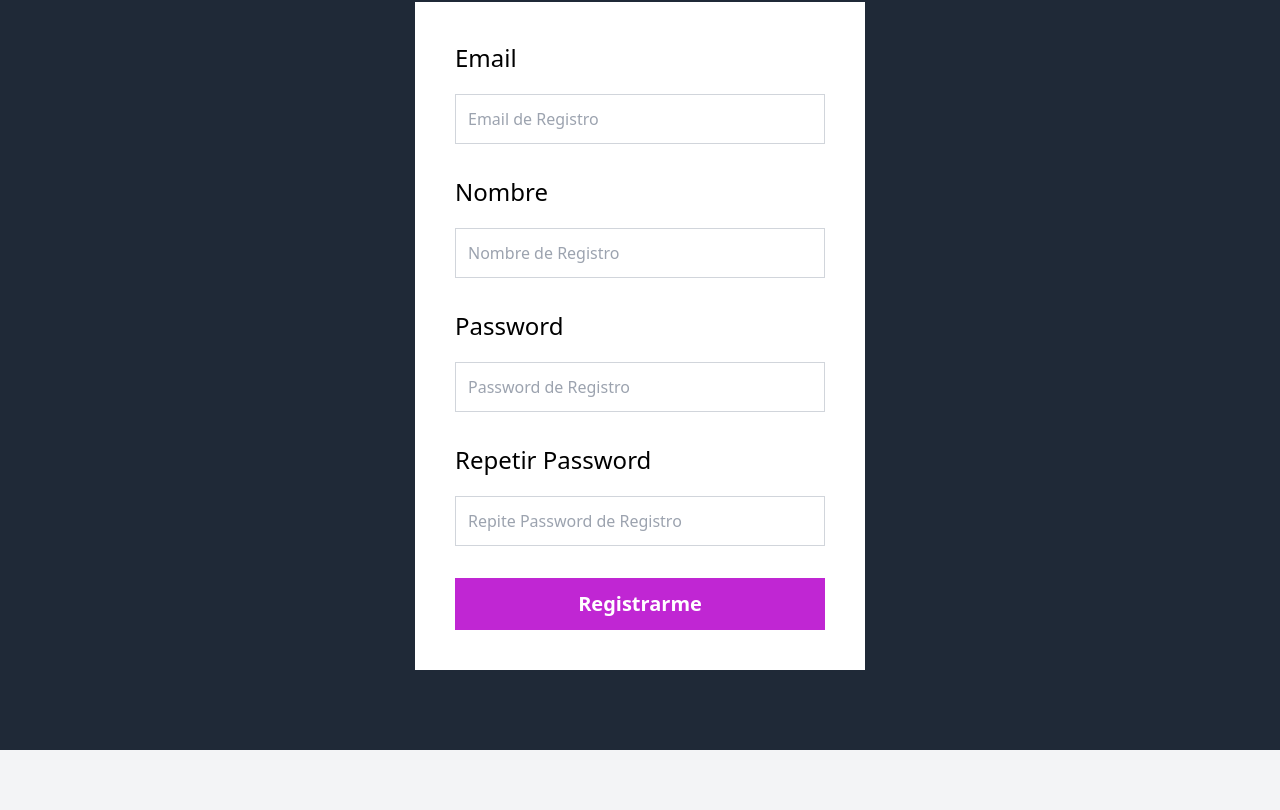
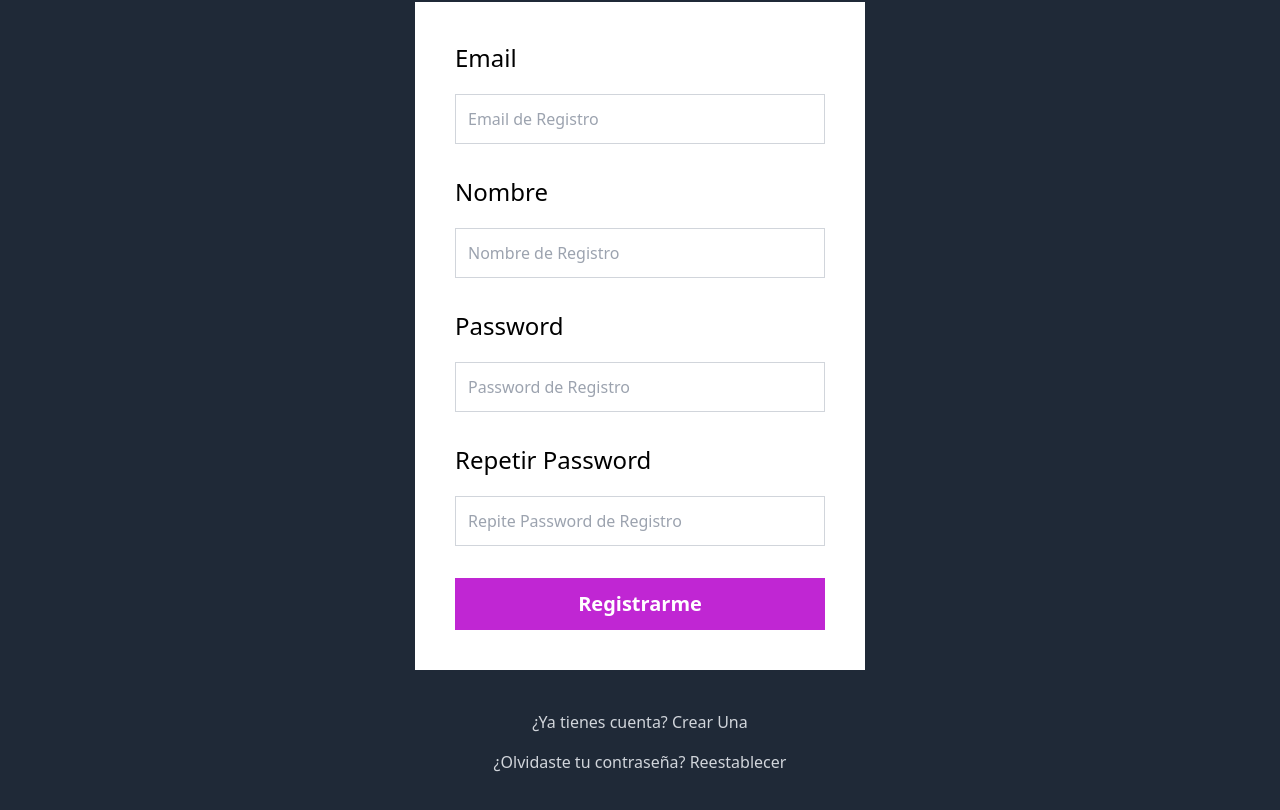
Before and after one commit to martapastorperez/uptask_frontend, a React (Vite) app: page /auth/register in a window 1280 px wide. Shown: the part 448-1258 px from the top of the page. Before the commit the page ends 1198 px from the top, so only its background shows below. Built offline with nearby package versions, Linux system fonts and the light colour scheme; no server answers.

Commit message:
feat: add links and titles in login and register

```diff
--- a/src/views/auth/LoginView.tsx
+++ b/src/views/auth/LoginView.tsx
@@ -33,6 +33,11 @@ export const LoginView = () => {
 
   return (
     <>
+      <h1 className="text-5xl font-black text-white">Iniciar sesión</h1>
+      <p className="text-2xl font-light text-white mt-5">
+          Comienza a planear tus proyectos {''}
+            <span className=" text-fuchsia-500 font-bold">iniciando sesión en este formulario</span>
+      </p>
       <form
         onSubmit={handleSubmit(handleLogin)}
         className="space-y-8 p-10 bg-white"
--- a/src/views/auth/RegisterView.tsx
+++ b/src/views/auth/RegisterView.tsx
@@ -3,7 +3,7 @@ import { createUser } from "@/services/AuthAPI";
 import { UserRegistrationForm } from "@/types/index";
 import { useMutation } from "@tanstack/react-query";
 import { useForm } from "react-hook-form";
-import { useNavigate } from "react-router-dom";
+import { Link } from "react-router-dom";
 import { toast } from "react-toastify";
 
 export const RegisterView = () => {
@@ -16,7 +16,6 @@ export const RegisterView = () => {
 
       const { register, handleSubmit, watch, reset, formState: { errors } } = useForm<UserRegistrationForm>({ defaultValues: initialValues });
 
-      const navigate=useNavigate()
       const password = watch('password');
 
       const {mutate}=useMutation({
@@ -27,7 +26,6 @@ export const RegisterView = () => {
         onSuccess:(data)=>{
             toast.success(data)
             reset()
-            //navigate('/auth/login')
         }
       })
 
@@ -135,6 +133,18 @@ export const RegisterView = () => {
               className="bg-fuchsia-600 hover:bg-fuchsia-700 w-full p-3  text-white font-black  text-xl cursor-pointer"
             />
           </form>
+
+          <nav className="mt-10 flex flex-col space-y-4">
+            <Link
+                to={'/auth/login'}
+                className="text-center text-gray-300 font-normal"
+            >¿Ya tienes cuenta? Crear Una</Link>
+
+            <Link
+                to={'/auth/forgot-password'}
+                className="text-center text-gray-300 font-normal"
+            >¿Olvidaste tu contraseña? Reestablecer</Link>
+      </nav>
         </>
       )
     }
```
